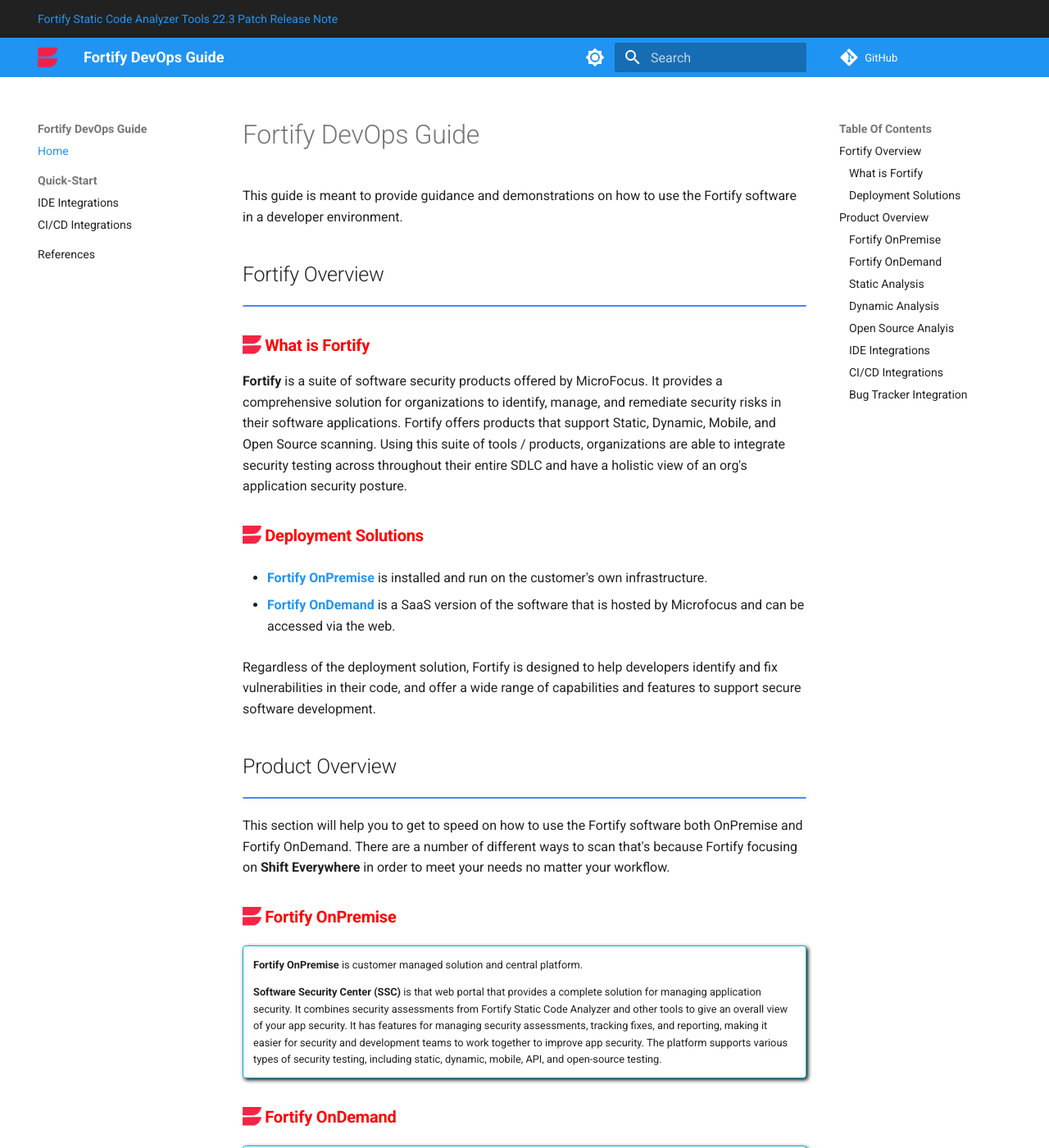
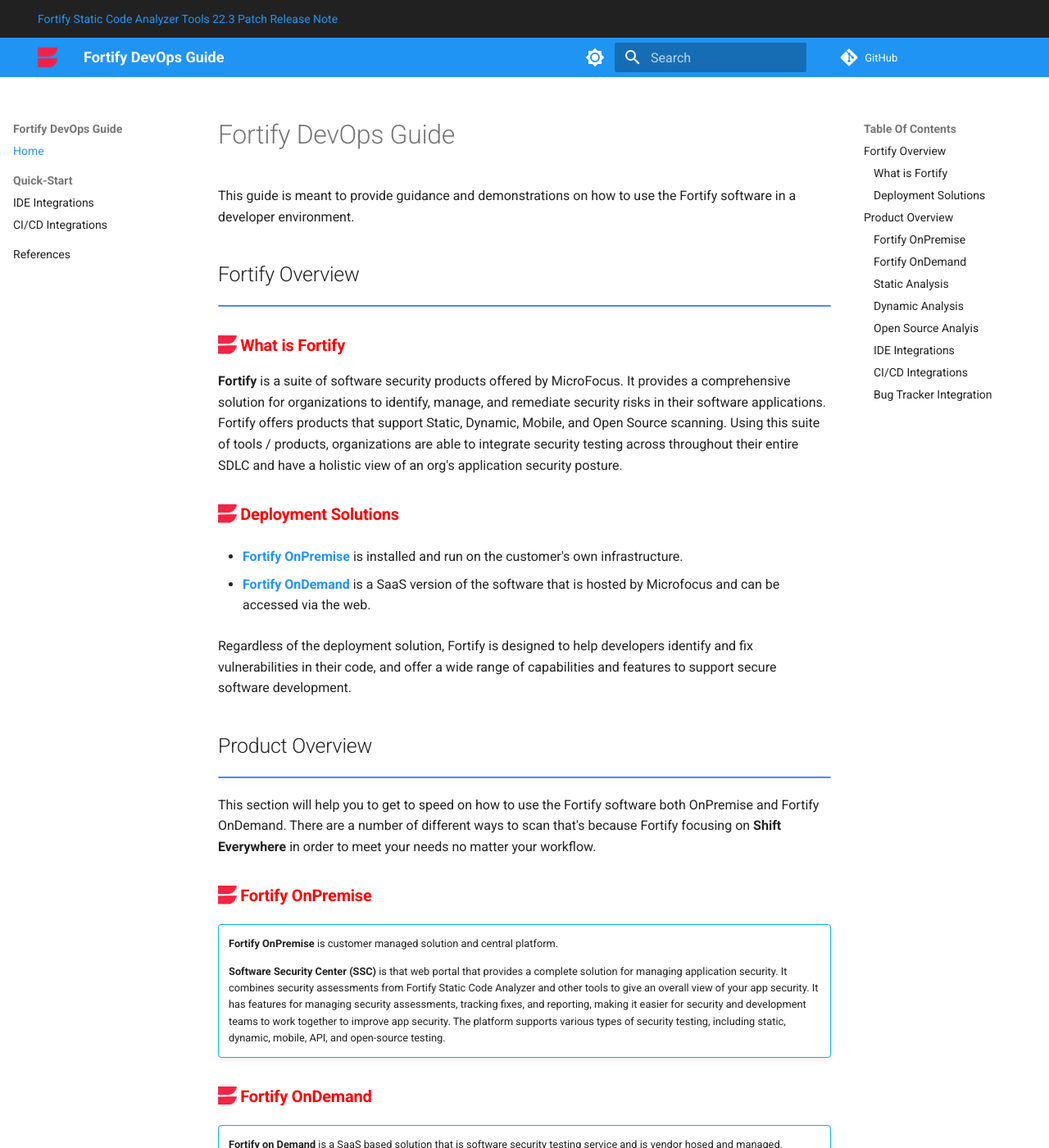
Before and after one commit to devsec-guides/fortify_dev_guide, an MkDocs documentation site: the page built from docs/index.md, in a window 1280 px wide and 1400 px high. Shown: the whole window at 82% size. Built offline with MkDocs 1.6.1 and Material for MkDocs 9.7.7, drawn with Linux system fonts in a browser that asks for light colours; comment, search, counter and statistics services are not loaded.

Commit message:
increased width

```diff
--- a/docs/stylesheets/extra.css
+++ b/docs/stylesheets/extra.css
@@ -28,26 +28,6 @@
 }
 
 
-.admonition.info  {
-    box-shadow: 2px 2px 5px rgb(5, 5, 5);
-
-}
-
-.admonition.example  {
-    box-shadow: 2px 2px 5px rgb(5, 5, 5);
-
-}
-
-.admonition.abstract  {
-    box-shadow: 2px 2px 5px rgb(5, 5, 5);
-
-}
-
-.admonition.tip  {
-    box-shadow: 2px 2px 5px rgb(5, 5, 5);
-
-}
-
 .md-button {
     background-color: white;
     border-radius: 5px;
@@ -73,3 +53,11 @@
     -webkit-mask-image: var(--md-admonition-icon--video);
     mask-image: var(--md-admonition-icon--video);
 }
+
+.md-main__inner{
+    max-width: 100%;
+}
+
+.md-sidebar{
+    max-width: 20%;
+}
```
